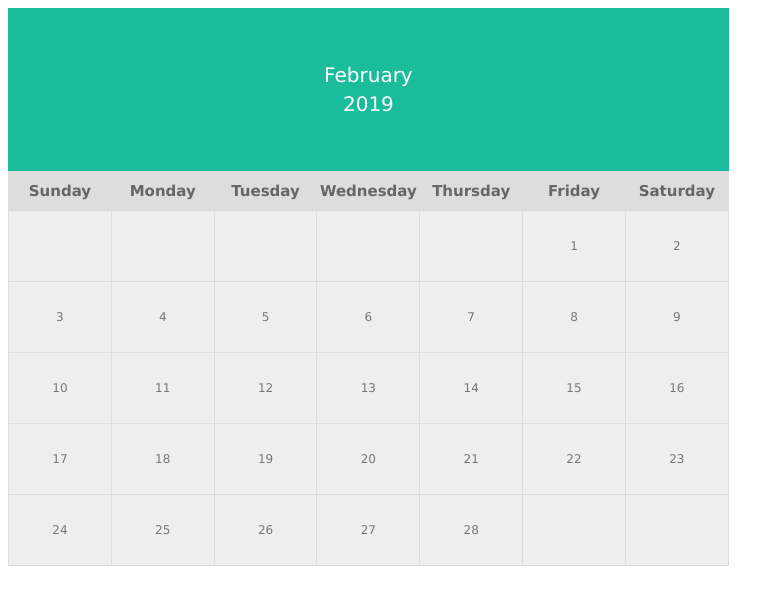
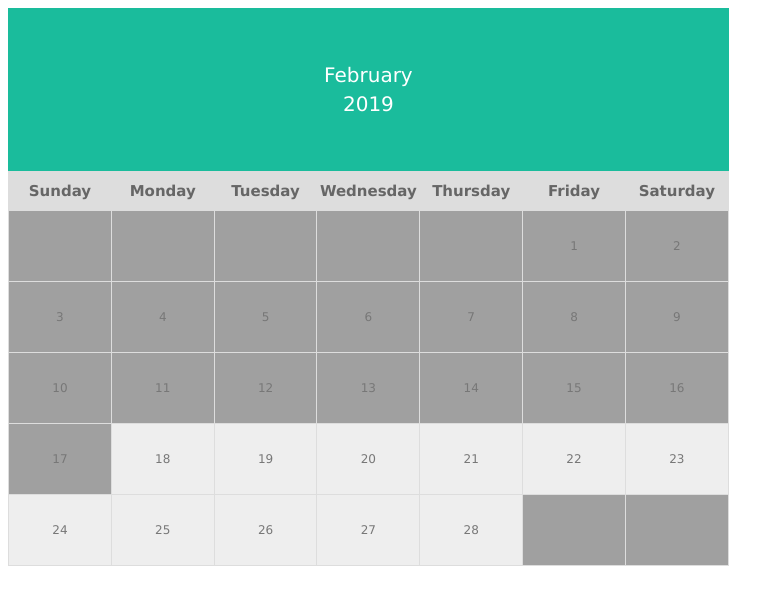
Before and after one commit to erictakahashi/Calendar, a plain HTML site: page index.html in a window 1280 px wide. Shown: the whole page, without its empty margins (0-784 px from the left). Drawn offline with Linux system fonts and the light colour scheme.

Commit message:
Set empty slots and old days as not selectable

```diff
--- a/css/calendar.css
+++ b/css/calendar.css
@@ -45,11 +45,15 @@ th, td {
 }
 
 td {
-	cursor: pointer;
 	height: 50px;
 }
 
-td:hover {
+td:not(.not-selectable):hover {
 	background: #1abc9c;
-	color: white !important
+	color: white;
+	cursor: pointer;
 }
+
+.not-selectable {
+	background-color: #777777a6;
+}
--- a/js/calendar.js
+++ b/js/calendar.js
@@ -1,16 +1,16 @@
 // Date Utilities
 const currentDay 			= new Date(); // Format: "Mon Feb 18 2019 15:44:31 GMT-0300"
-const currentMonth 			= currentDay.getMonth() + 1; // Number Format: 2
+	currentDay.setHours(0, 0, 0, 0); // Set hours of current day to zero
+const currentMonth 			= currentDay.getMonth(); // Number Format: 2
 const currentMonthString 	= currentDay.toLocaleString("en-us", { month: "long" }); // String Format: "February"
 const currentYear 			= currentDay.getFullYear(); // Number Format: 2019
-const daysOfCurrentMonth 	= new Date(currentYear, currentMonth, 0).getDate(); // Number Format: 28
+const daysOfCurrentMonth 	= new Date(currentYear, (currentMonth + 1), 0).getDate(); // Number Format: 28
 
 let firstDayOfCurrentMonth = new Date(currentDay.getFullYear(), currentDay.getMonth(), 1); // Format: "Fri Feb 01 2019 00:00:00 GMT-0200"
 let firstWeekDayOfCurrentMonth = firstDayOfCurrentMonth.getDay(); // Number Format: 5 (weekday from 0 to 6)
 
 let lastDayOfCurrentMonth = new Date(currentDay.getFullYear(), currentDay.getMonth() + 1, 0); // Format: "Thu Feb 28 2019 00:00:00 GMT-0300"
 let lastWeekDayOfCurrentMonth = lastDayOfCurrentMonth.getDay(); // Number Format: 4 (weekday from 0 to 6)
-
 
 // Set the current month and year in the calendar header
 function setCurrentMonthAndYear () {
@@ -73,8 +73,13 @@ function generateCalendar () {
 		if (calendar[i].day) {
 			let textnode = document.createTextNode(calendar[i].day);
 			tableCell.appendChild(textnode);
+
+			let day = new Date(currentYear, currentMonth, calendar[i].day);
+			if (day < currentDay) {
+				tableCell.classList.add("not-selectable");
+			}
 		} else {
-			tableCell.classList.add("empty-slot");
+			tableCell.classList.add("not-selectable");
 		}
 		tableRow.appendChild(tableCell);
 
```
